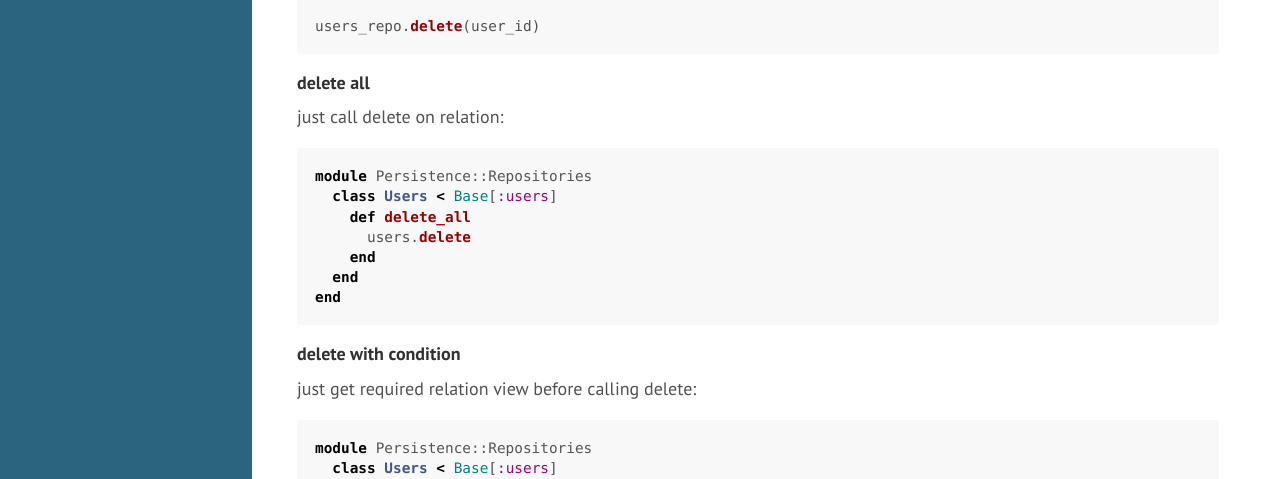
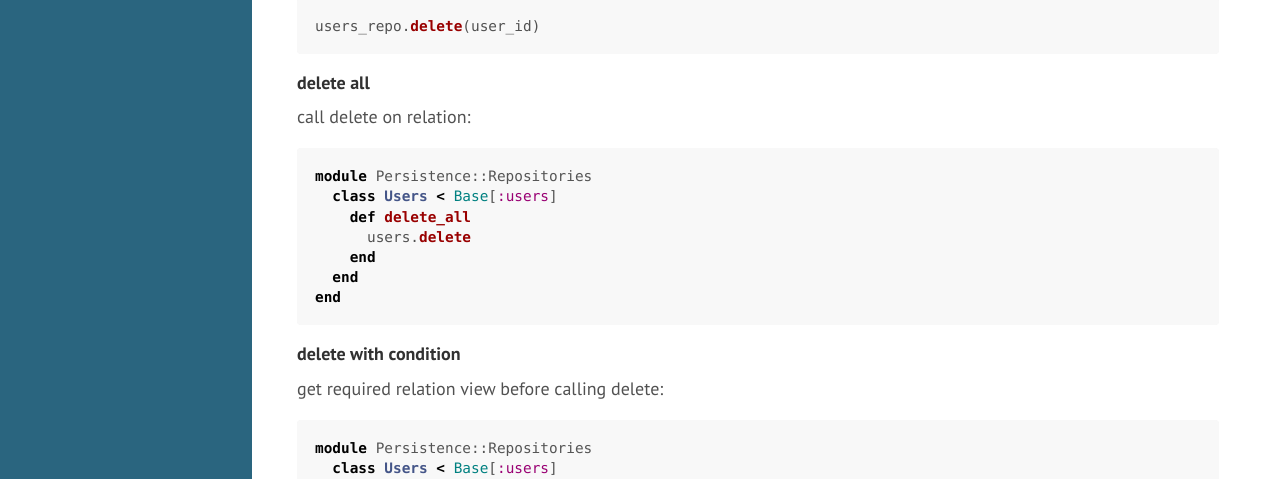
Before and after one commit to tap349/tap349.github.io, a Jekyll site: the page built from _posts/2016-08-29-rom-rb.md, in a window 1280 px wide and 1376 px high. Shown: the part 716-1195 px from the top of the window. Built offline with Jekyll 4.4.1, drawn with Linux system fonts in a browser that asks for light colours.

Commit message:
update 2016-09-25_02:25:30

````diff
--- a/_posts/2016-08-29-rom-rb.md
+++ b/_posts/2016-08-29-rom-rb.md
@@ -43,7 +43,7 @@ users_repo.delete(user_id)
 
 #### delete all
 
-just call delete on relation:
+call delete on relation:
 
 ```ruby
 module Persistence::Repositories
@@ -57,7 +57,7 @@ end
 
 #### delete with condition
 
-just get required relation view before calling delete:
+get required relation view before calling delete:
 
 ```ruby
 module Persistence::Repositories
````
Also changed, not shown: _posts/2016-09-22-migrate-from-postgresql-94-to-95.md (+1 -1 lines).
